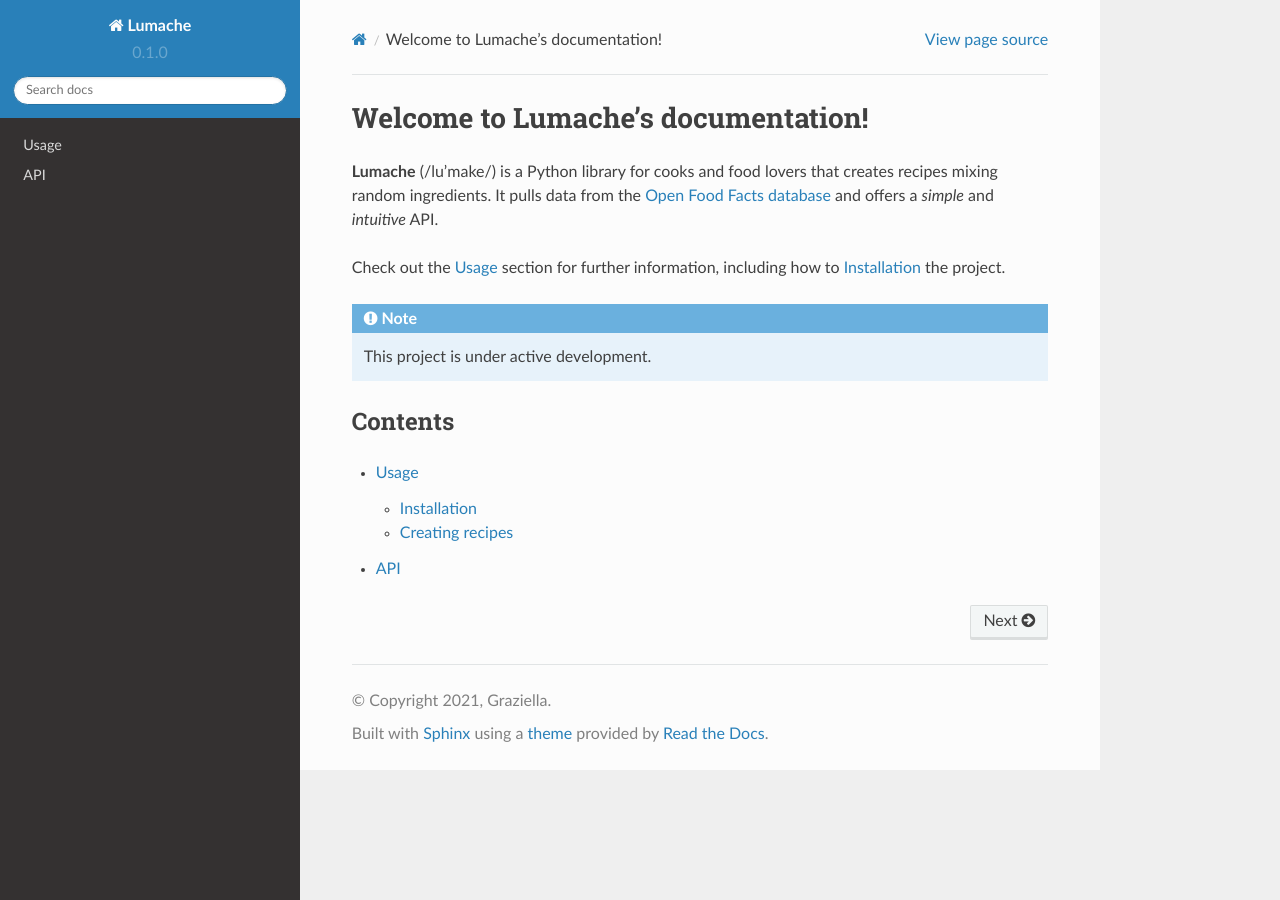
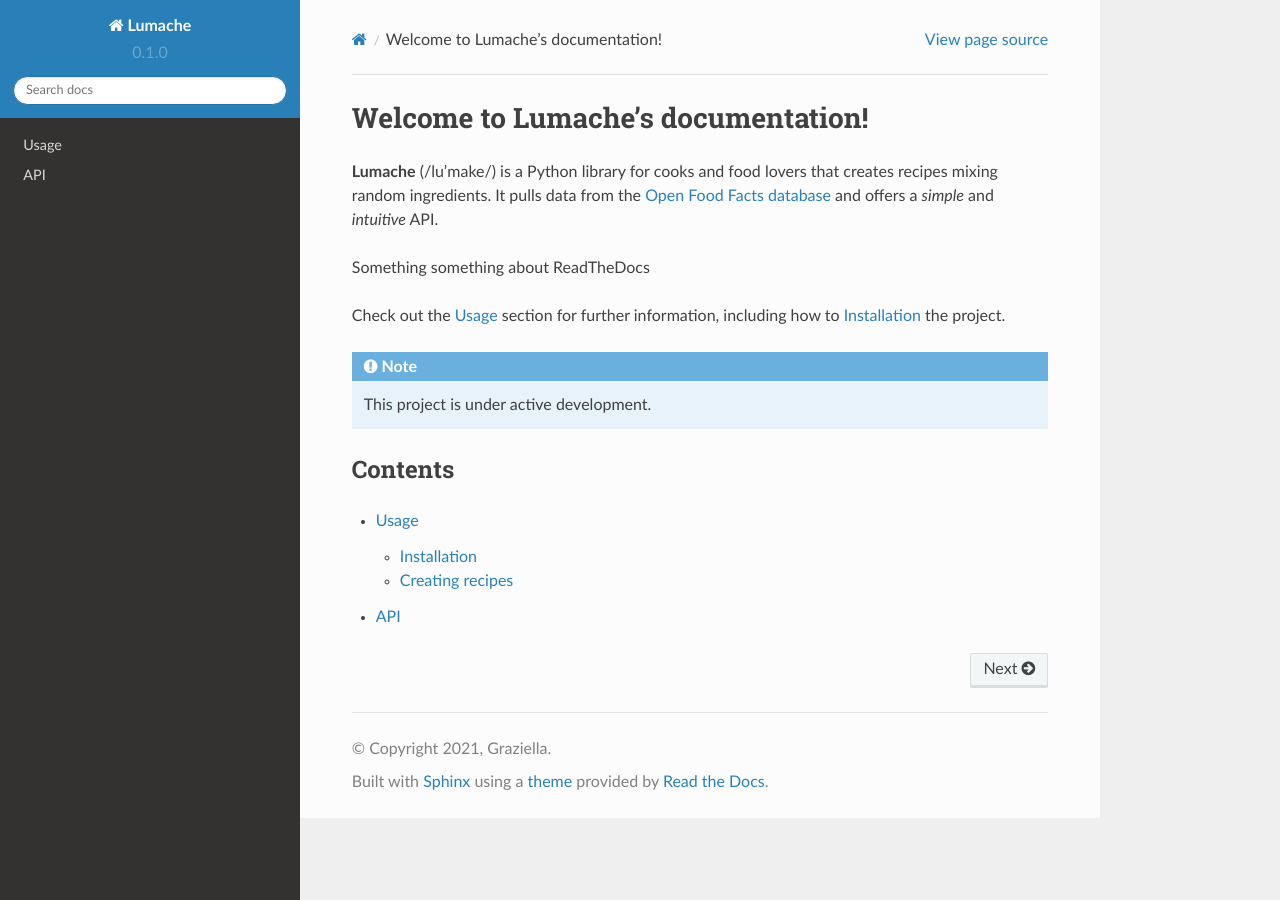
Before and after one commit to Conner-Anderson/rtd-tutorial, a Sphinx documentation site: the page built from docs/source/index.rst, in a window 1280 px wide. Built offline with Sphinx 7.4.7 and the Read the Docs theme 2.0.0, drawn with Linux system fonts in a browser that asks for light colours.

Commit message:
Test commit one

```diff
--- a/docs/source/index.rst
+++ b/docs/source/index.rst
@@ -5,6 +5,8 @@ Welcome to Lumache's documentation!
 that creates recipes mixing random ingredients.
 It pulls data from the `Open Food Facts database <https://world.openfoodfacts.org/>`_
 and offers a *simple* and *intuitive* API.
+
+Something something about ReadTheDocs
 
 Check out the :doc:`usage` section for further information, including
 how to :ref:`installation` the project.
```
